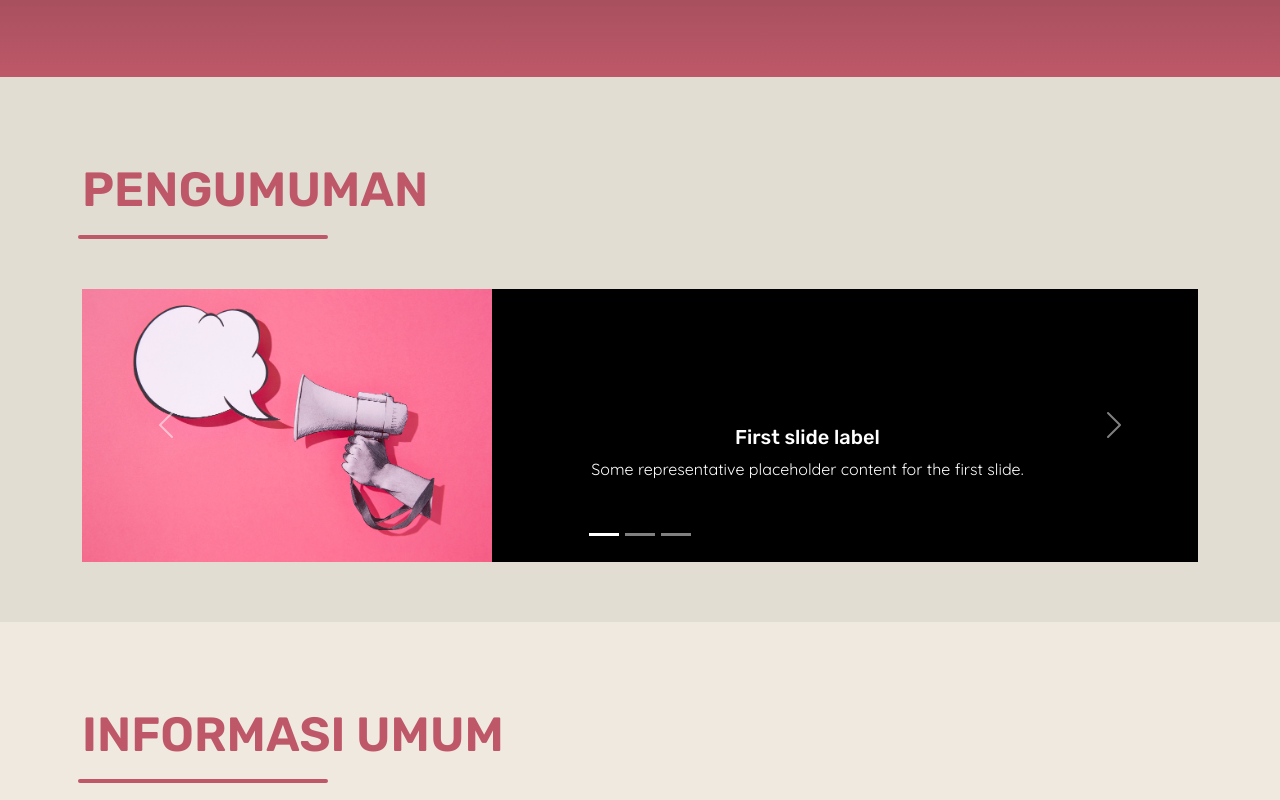
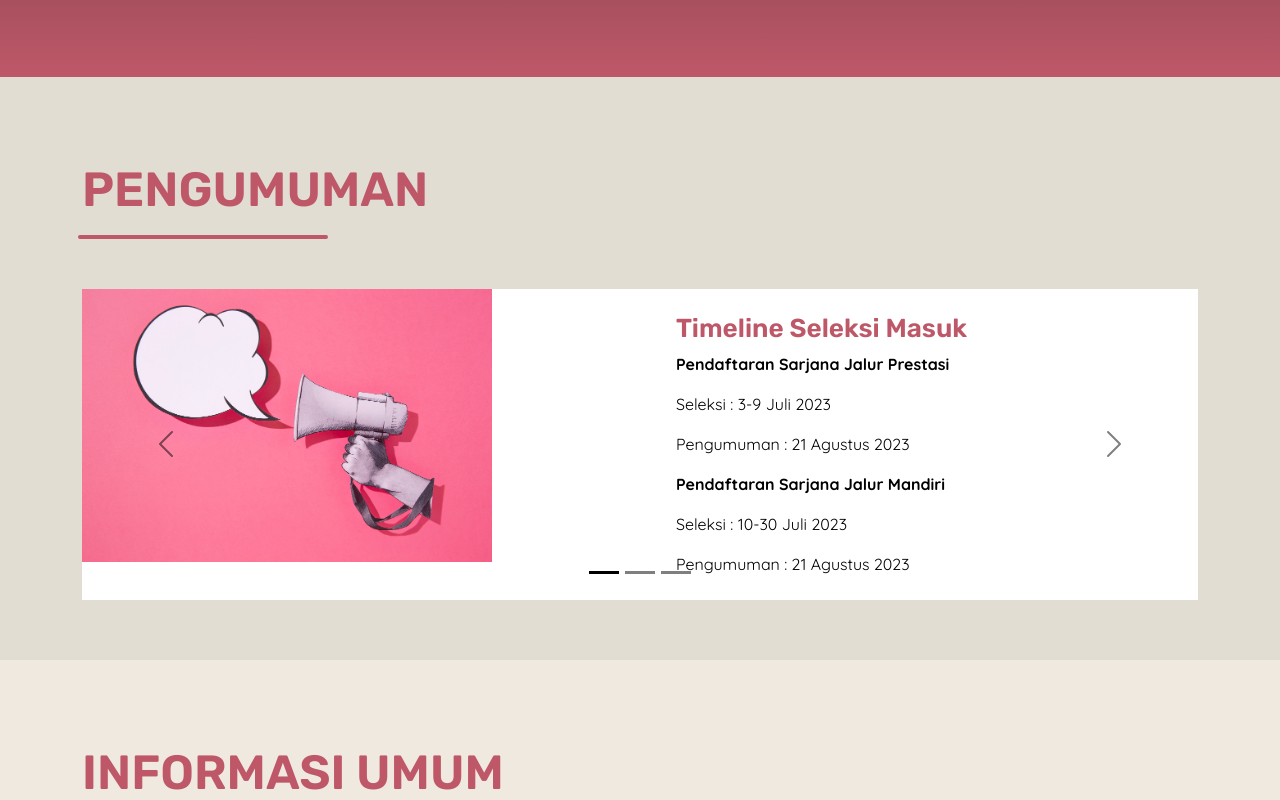
Before and after one commit to ziyadoodle/Sistem-Informasi-PMB-2023, a plain HTML site: page index.html in a window 1280 px wide. Shown: the part 573-1373 px from the top of the page. Drawn offline with Linux system fonts and the light colour scheme.

Commit message:
change pengumuman content

```diff
--- a/index.html
+++ b/index.html
@@ -172,7 +172,7 @@
                         <a href="#" class="btn-learn-more">Learn More</a>
                     </div>
                 </div> -->
-                <div id="carouselExampleCaptions" class="carousel slide">
+                <div id="carouselExampleCaptions" class="carousel carousel-dark slide">
                     <div class="carousel-indicators">
                         <button type="button" data-bs-target="#carouselExampleCaptions" data-bs-slide-to="0"
                             class="active" aria-current="true" aria-label="Slide 1"></button>
@@ -182,41 +182,52 @@
                             aria-label="Slide 3"></button>
                     </div>
                     <div class="carousel-inner">
-                        <div class="carousel-item active bg-black">
+                        <div class="carousel-item active bg-white">
                             <div class="row content">
                                 <div class="col-lg-6">
                                     <img src="./assets/image/announcement.jpg" class="d-block w-75" alt="...">
                                 </div>
                                 <div class="col-lg-6">
-                                    <div class="carousel-caption d-none d-md-block w-100 h-50">
-                                        <h5>First slide label</h5>
-                                        <p>Some representative placeholder content for the first slide.</p>
+                                    <div class="text-black p-4 d-block d-md-block w-75">
+                                        <h3 class="base-2">Timeline Seleksi Masuk</h3>
+                                        <p class="fw-bold">Pendaftaran Sarjana Jalur Prestasi</p>
+                                        <p>Seleksi : 3-9 Juli 2023</p>
+                                        <p>Pengumuman : 21 Agustus 2023</p>
+                                        <p class="fw-bold">Pendaftaran Sarjana Jalur Mandiri</p>
+                                        <p>Seleksi : 10-30 Juli 2023</p>
+                                        <p>Pengumuman : 21 Agustus 2023</p>
                                     </div>
                                 </div>
                             </div>
                         </div>
-                        <div class="carousel-item bg-black">
+                        <div class="carousel-item bg-white">
                             <div class="row content">
                                 <div class="col-lg-6">
                                     <img src="./assets/image/announcement.jpg" class="d-block w-75" alt="...">
                                 </div>
                                 <div class="col-lg-6">
-                                    <div class="carousel-caption d-none d-md-block w-100 h-50">
-                                        <h5>First slide label</h5>
-                                        <p>Some representative placeholder content for the first slide.</p>
+                                    <div class="text-black p-4 d-block d-md-block w-75">
+                                        <h3 class="base-2">Pengumuman Hasil Seleksi Program Sarjana</h3>
+                                        <p>
+                                            Hasil seleksi program sarjana Universitas anjay Mabar Tahun Ajaran 2023/2024
+                                            akan disampaikan kepada peserta pada hari senin, 21 Agustus 2023 pukul 15.00
+                                            WIB melalui akun pendaftaran masing-masing.
+                                        </p>
+                                        <a href="#" class="btn-learn-more">Learn More</a>
                                     </div>
                                 </div>
                             </div>
                         </div>
-                        <div class="carousel-item bg-black">
+                        <div class="carousel-item bg-white">
                             <div class="row content">
                                 <div class="col-lg-6">
                                     <img src="./assets/image/announcement.jpg" class="d-block w-75" alt="...">
                                 </div>
                                 <div class="col-lg-6">
-                                    <div class="carousel-caption d-none d-md-block w-100 h-50">
-                                        <h5>First slide label</h5>
-                                        <p>Some representative placeholder content for the first slide.</p>
+                                    <div class="text-black p-4 d-block d-md-block w-75">
+                                        <h3 class="base-2">Title</h3>
+                                        <p class="fw-bold">Subtitle</p>
+                                        <p>Paragraph</p>
                                     </div>
                                 </div>
                             </div>
```
